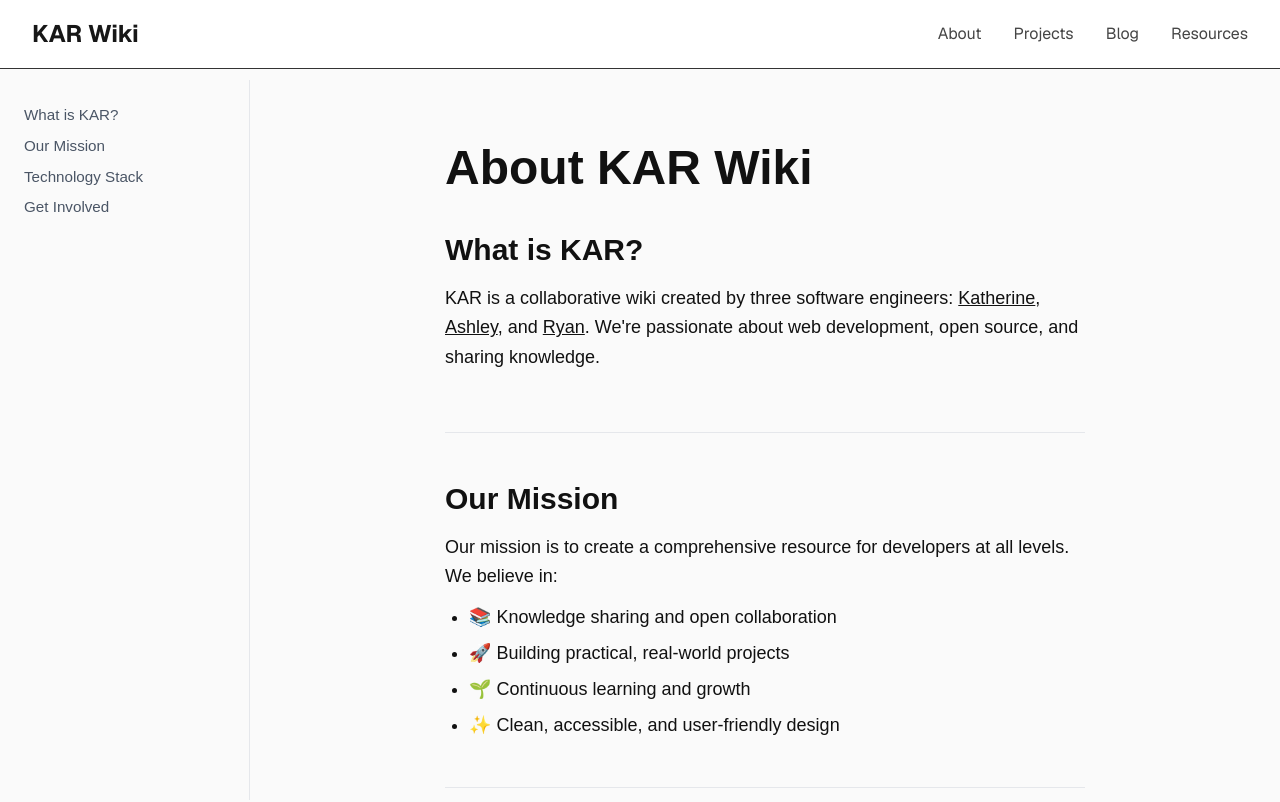
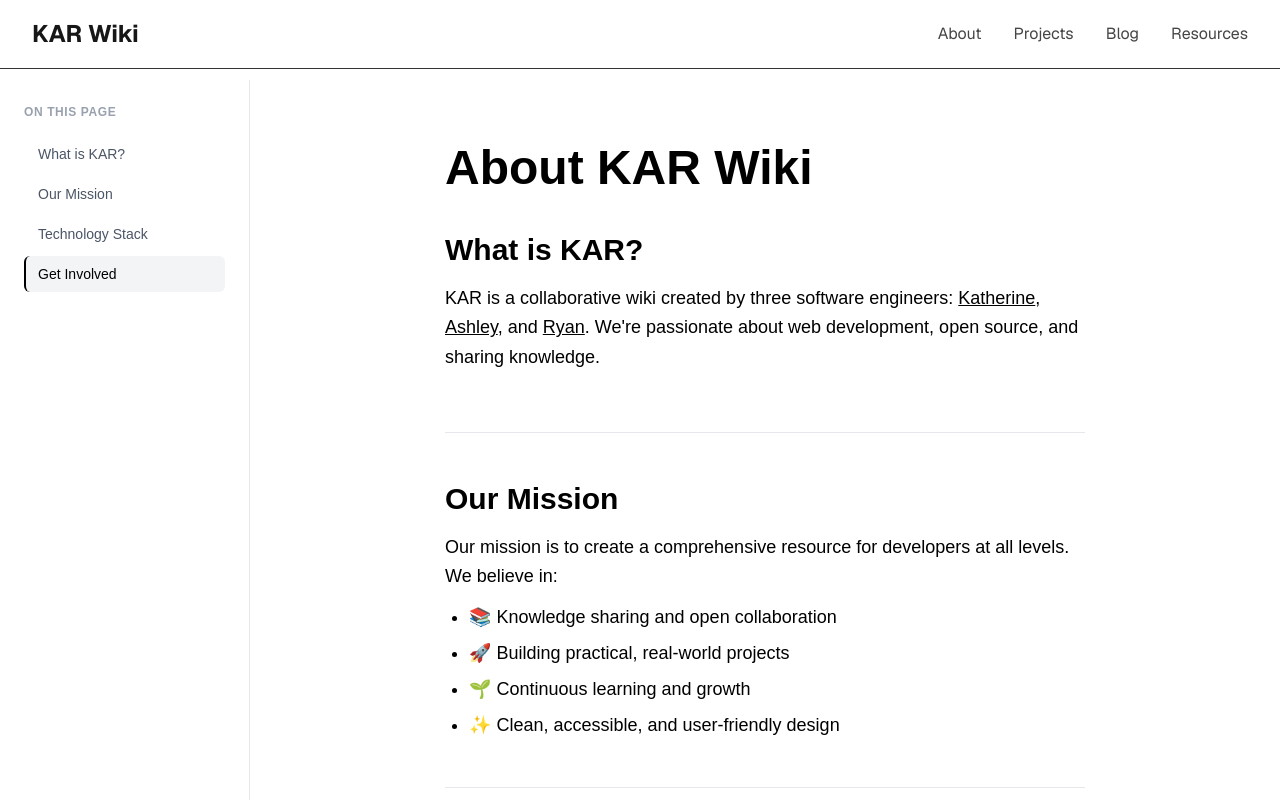
Before and after one commit to ryanisho/kar, a Next.js app in the folder kar/: page /about in a window 1280 px wide. Shown: the top 802 px of the page. Built offline with nearby package versions, Linux system fonts and the light colour scheme.

Commit message:
handle dark mode and side bar abstraction

```diff
--- a/kar/src/app/about/page.tsx
+++ b/kar/src/app/about/page.tsx
@@ -1,17 +1,14 @@
 "use client";
 import Link from "next/link";
 import Navigation from "@/components/Navigation";
-import { useScrollSpy } from "@/hooks/useScrollSpy";
 import Head from "next/head";
+import AboutSidebar from "@/components/AboutSidebar";
+
 
 
 export default function About() {
-  const activeId = useScrollSpy([
-  "#what-is-kar",
-  "#our-mission",
-  "#tech-stack",
-  "#get-involved",
-]);
+
+
   return (
     <>
       <Head>
@@ -22,59 +19,14 @@ export default function About() {
           />
         </Head>
       <Navigation />
-      <div
-        className="min-h-screen bg-[#fafafa] text-[#111] font-[var(--font-geist-sans)]"
-      >
+
+      <div className="min-h-screen bg-white text-black dark:bg-[#0a0a0a] dark:text-gray-100 font-[var(--font-geist-sans)]">
+
       <div
         className="grid grid-cols-1 md:grid-cols-[250px_1fr] max-w-7xl mx-auto">
-          <aside className="border-r border-gray-200 p-6 hidden md:block sticky top-20 h-[calc(100vh-5rem)]">
-            <nav className="space-y-2 text-[0.95rem]">
-              <a
-                href="#what-is-kar"
-                className={`block transition-all duration-200 ${
-                  activeId === "what-is-kar"
-                    ? "font-medium underline underline-offset-4 decoration-2 decoration-black"
-                    : "text-gray-600 hover:underline hover:underline-offset-4 hover:decoration-black"
-                }`}
-              >
-                What is KAR?
-              </a>
+          <AboutSidebar />
 
-              <a
-                href="#our-mission"
-                className={`block transition-all duration-200 ${
-                  activeId === "our-mission"
-                    ? "font-medium underline underline-offset-4 decoration-2 decoration-black"
-                    : "text-gray-600 hover:underline hover:underline-offset-4 hover:decoration-black"
-                }`}
-              >
-                Our Mission
-              </a>
-
-              <a
-                href="#tech-stack"
-                className={`block transition-all duration-200 ${
-                  activeId === "tech-stack"
-                    ? "font-medium underline underline-offset-4 decoration-2 decoration-black"
-                    : "text-gray-600 hover:underline hover:underline-offset-4 hover:decoration-black"
-                }`}
-              >
-                Technology Stack
-              </a>
-
-              <a
-                href="#get-involved"
-                className={`block transition-all duration-200 ${
-                  activeId === "get-involved"
-                    ? "font-medium underline underline-offset-4 decoration-2 decoration-black"
-                    : "text-gray-600 hover:underline hover:underline-offset-4 hover:decoration-black"
-                }`}
-              >
-                Get Involved
-              </a>
-            </nav>
-
-          </aside>
+          {/* Main Content*/}
           <div className="pt-[5rem]">
           <main className="p-8 md:p-16 pt-36 max-w-3xl mx-auto">
             <h1 className="text-5xl font-bold mb-10">About KAR Wiki</h1>
--- a/kar/src/app/globals.css
+++ b/kar/src/app/globals.css
@@ -6,7 +6,7 @@
   --card-bg: #ffffff;
   --card-border: #dddddd;
   --card-bg-hover: #fafafa;
-  --card-border-hover: #cccccc;
+  --card-border-hover: #4f4a4a;
 }
 
 @theme inline {
--- /dev/null
+++ b/kar/src/components/AboutSidebar.tsx
@@ -0,0 +1,61 @@
+"use client";
+
+import { useEffect, useState } from "react";
+import { useScrollSpy } from "@/hooks/useScrollSpy";
+
+export default function AboutSidebar() {
+  // 🆕 1️⃣ Avoid SSR mismatch by rendering only after mount
+  const [isMounted, setIsMounted] = useState(false);
+  useEffect(() => setIsMounted(true), []);
+
+  const activeId = useScrollSpy([
+    "#what-is-kar",
+    "#our-mission",
+    "#tech-stack",
+    "#get-involved",
+  ]);
+
+  if (!isMounted) {
+    return <aside className="hidden md:block w-[250px]" />;
+  }
+
+
+  return (
+    <aside
+      className="
+        border-r border-gray-200 dark:border-gray-800
+        p-6 hidden md:block sticky top-20
+        h-[calc(100vh-5rem)]
+        bg-white dark:bg-[#0a0a0a]
+      "
+    >
+      <p className="uppercase text-xs font-semibold text-gray-400 dark:text-gray-500 mb-4 tracking-wider">
+        On this page
+      </p>
+
+      <nav className="space-y-1 text-sm">
+        {[
+          { id: "what-is-kar", label: "What is KAR?" },
+          { id: "our-mission", label: "Our Mission" },
+          { id: "tech-stack", label: "Technology Stack" },
+          { id: "get-involved", label: "Get Involved" },
+        ].map((item) => {
+          const isActive = activeId === item.id;
+          return (
+            <a
+              key={item.id}
+              href={`#${item.id}`}
+              className={`block px-3 py-2 rounded-md border-l-2 transition-all duration-200 ${
+                isActive
+                  ? "bg-gray-100 dark:bg-gray-800 text-black dark:text-gray-100 font-medium border-black dark:border-gray-100"
+                  : "text-gray-600 dark:text-gray-400 hover:bg-gray-50 dark:hover:bg-gray-900 hover:text-black dark:hover:text-gray-200 border-transparent"
+              }`}
+            >
+              {item.label}
+            </a>
+          );
+        })}
+      </nav>
+    </aside>
+  );
+}
--- a/kar/src/hooks/useScrollSpy.ts
+++ b/kar/src/hooks/useScrollSpy.ts
@@ -6,19 +6,26 @@ export function useScrollSpy(selectors: string[], offset = 0) {
 
   useEffect(() => {
     const handleScroll = () => {
-      const scrollPosition = window.scrollY + offset + 100;
-      let current = "";
+      const scrollMidpoint = window.scrollY + window.innerHeight / 2;
+      let currentSection = "";
 
-      selectors.forEach((selector) => {
-        const element = document.querySelector(selector);
-        if (element && element instanceof HTMLElement) {
-          if (scrollPosition >= element.offsetTop) {
-            current = selector.substring(1);
+      for (const selector of selectors) {
+        const el = document.querySelector(selector);
+        if (el && el instanceof HTMLElement) {
+          const top = el.offsetTop;
+          const height = el.offsetHeight;
+
+          if (scrollMidpoint >= top && scrollMidpoint < top + height) {
+            currentSection = selector.substring(1);
+            break;
           }
         }
-      });
+      }
+      if (window.innerHeight + window.scrollY >= document.body.offsetHeight - 5) {
+        currentSection = selectors[selectors.length - 1].substring(1);
+      }
 
-      setActiveId(current);
+      setActiveId(currentSection);
     };
 
     window.addEventListener("scroll", handleScroll);
```
